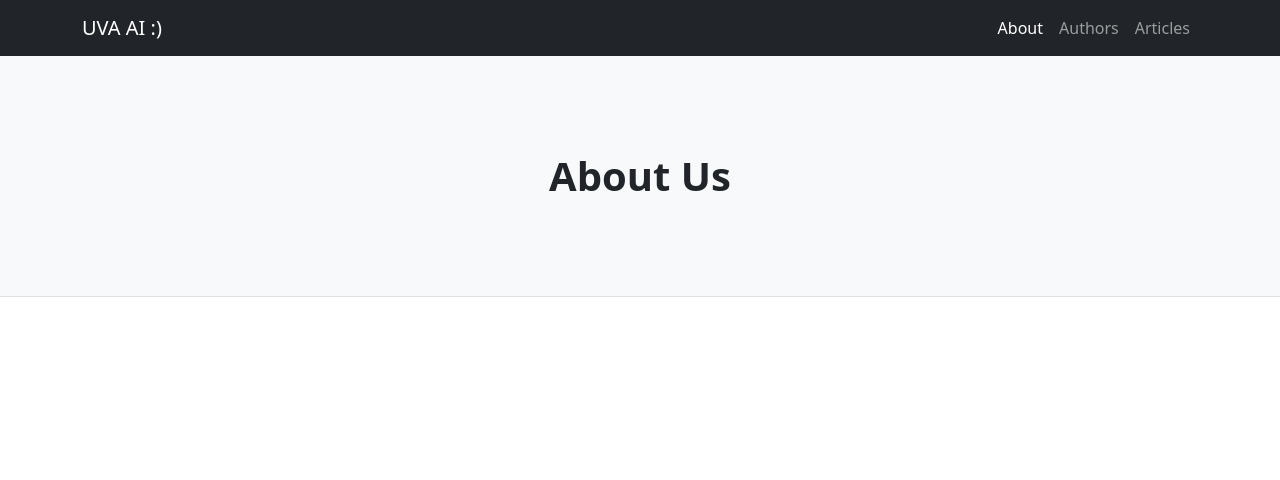
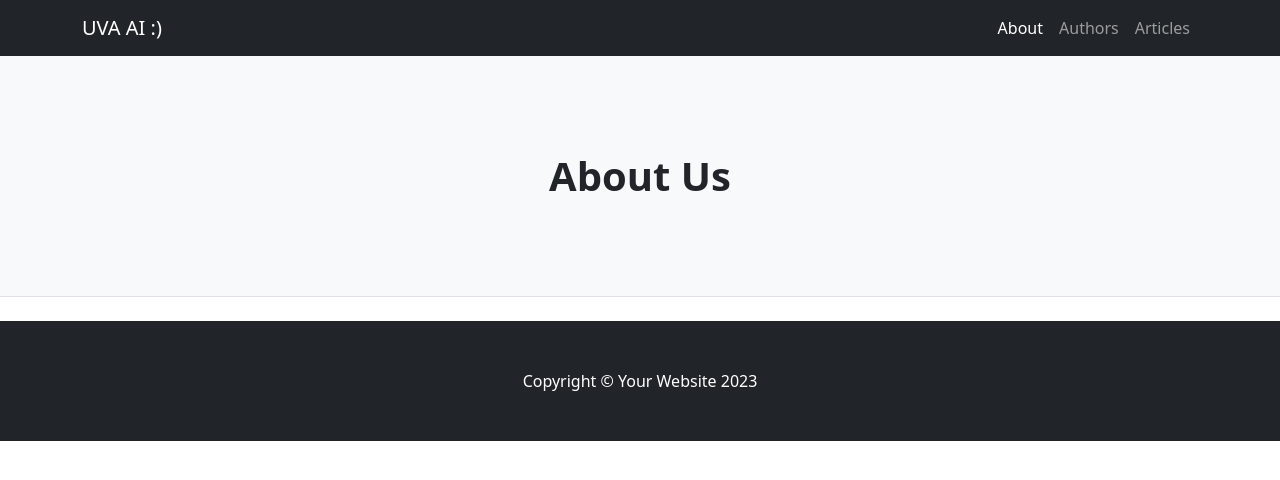
Before and after one commit to krishnajha23/UVAJournalofAI, a plain HTML site: page AIWebpage/about.html in a window 1280 px wide. Drawn offline with Linux system fonts and the light colour scheme.

Commit message:
Website Pages

```diff
--- a/AIWebpage/about.html
+++ b/AIWebpage/about.html
@@ -33,5 +33,8 @@
                 </div>
             </div>
         </header>
+        <footer class="py-5 bg-dark">
+            <div class="container"><p class="m-0 text-center text-white">Copyright &copy; Your Website 2023</p></div>
+        </footer>
     </body>
 </html>
```
Also changed, not shown: AIWebpage/authors.html (+3 -0 lines), AIWebpage/blog.html (+3 -0 lines). Lines whose indentation alone changed are shown as unchanged.
